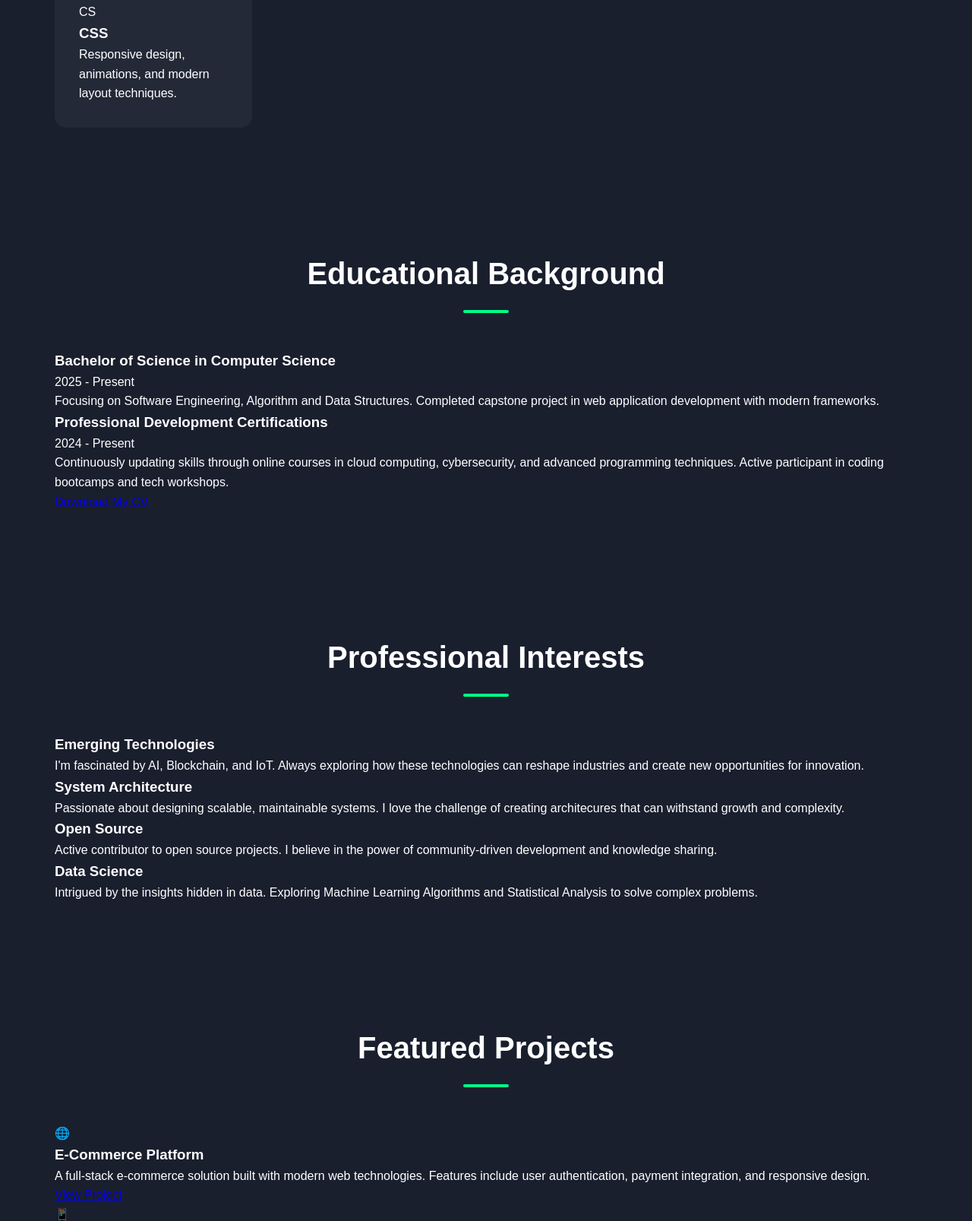
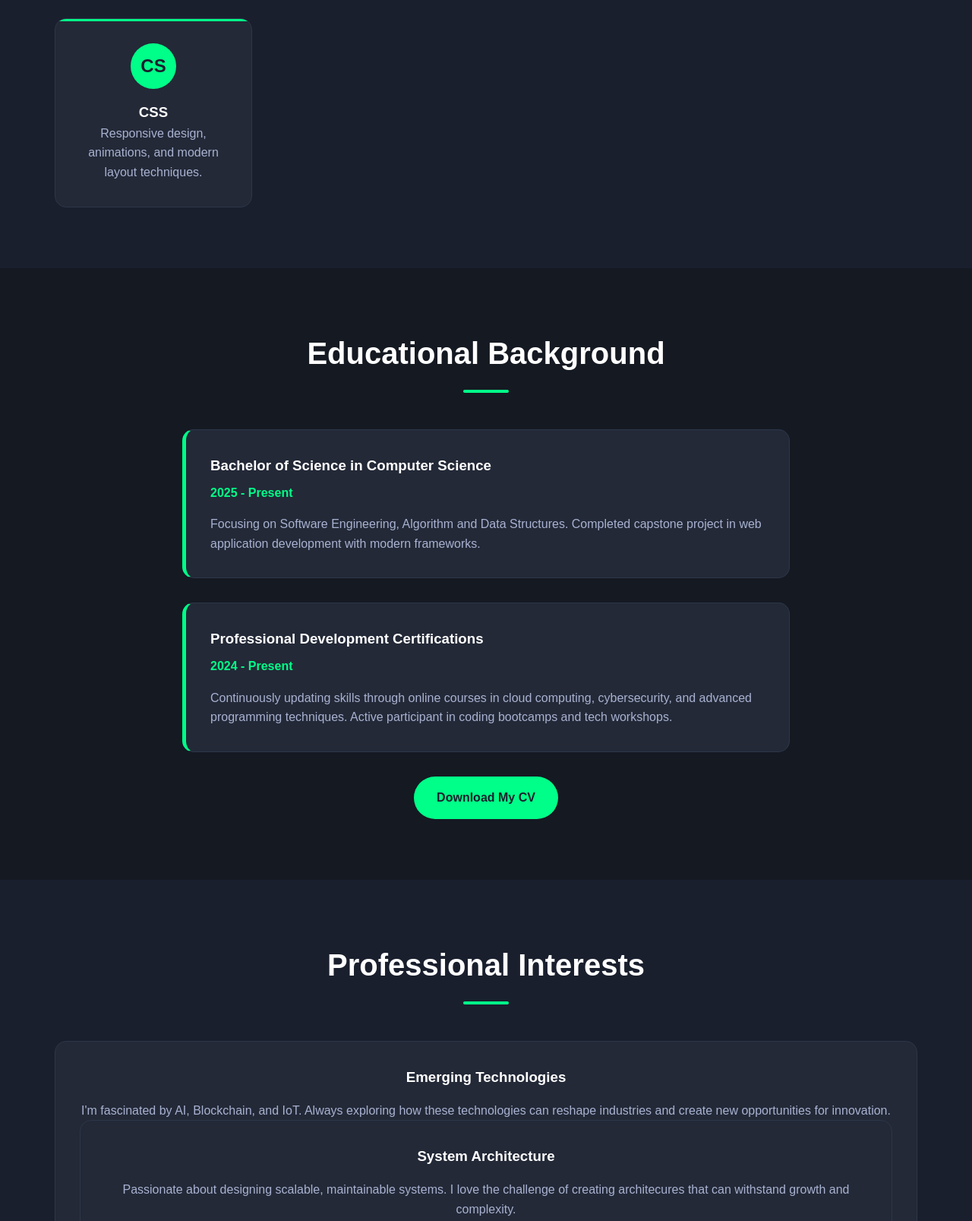
Before and after one commit to MwaranoKelvin/PLP-Personal-Profile-Hackathon, a plain HTML site: page personalPortfolio.html in a window 1280 px wide. Shown: the part 2117-3724 px from the top of the page at 76% size. Drawn offline with Linux system fonts and the light colour scheme; a web font is replaced by a local one.

Commit message:
Changed a few items

```diff
--- a/styles.css
+++ b/styles.css
@@ -301,5 +301,201 @@ main {
 .skill-card {
     background: var(--card-bg);
     padding: 2rem;
-    border-radius: 15px
+    border-radius: 15px;
+    text-align: center;
+    border: 1px solid var(--border-color);
+    transition: all 0.3s ease;
+    position: relative;
+    overflow: hidden;
 }
+.skill-card::before {
+    content: '';
+    position: absolute;
+    top: 0;
+    left: 0;
+    width: 100%;
+    height: 3px;
+    background-color: var(--primary-green);
+
+}
+.skill-card:hover {
+    transform: translateY(-10px);
+    border-color: var(--primary-green);
+    box-shadow: 0 10px 30px rgba(0, 255, 136, 0.1);
+}
+.skill-icon {
+    width: 60px;
+    height: 60px;
+    background: var(--primary-green);
+    border-radius: 50%;
+    display: flex;
+    align-items: center;
+    justify-content: center;
+    margin: 0 auto 1rem;
+    font-size: 1.5rem;
+    color: var(--dark-bg);
+    font-weight: bold;
+
+}
+.skill-card h3 {
+    color: var(--text-white);
+    margin-bottom: 1rem'
+}
+.skill-card p {
+    color: var(--text-gray);
+
+}
+
+
+/*Education Section*/
+#education {
+    background: var(--darker-bg);
+}
+.education-content {
+    max-width: 800px;
+    margin: 0 auto;
+}
+.education-item {
+    background: var(--card-bg);
+    padding: 2rem;
+    border-radius: 15px;
+    margin-bottom: 2rem;
+    border: 1px solid var(--border-color);
+    border-left: 5px solid var(--primary-green);
+}
+.education-item h3 {
+    color: var(--text-white);
+    margin-bottom: 0.5rem;
+}
+.education-item .year {
+    color: var(--primary-green);
+    font-weight: bold;
+    margin-bottom: 1rem;
+}
+.education-item p {
+    color: var(--text-gray);
+}
+.cv-download {
+    text-align: center;
+    margin-top: 2rem;
+    }
+.download-btn {
+    display: inline-block;
+    padding: 15px 30px;
+    background: var(--primary-green);
+    color: var(--dark-bg);
+    text-decoration: none;
+    border-radius: 50px;
+    font-weight: bold;
+    transition: all 0.3s ease;
+}
+
+.download-btn:hover {
+    background: var(--secondary-green);
+    transform: translateY(-2px);
+    box-shadow: 0 10px 30px rgba(0, 255, 136, 0.3);
+}
+
+/*My interests section*/
+#interests {
+    background: var(--dark-bg);
+
+}
+.interest-grid {
+    display: grid;
+    grid-template-columns: repeat(auto-fit, minmax(280px, 1fr));
+    gap: 2rem;
+    margin-top: 2rem;
+}
+.interest-card {
+    background: var(--card-bg);
+    padding: 2rem;
+    border-radius: 15px;
+    text-align: center;
+    border: 1px solid var(--border-color);
+    transition: all 0.3s ease;
+}
+.interest-card:hover {
+    transform: translateY(-5px);
+    border-color: var(--primary-green);
+    box-shadow: 0 10px 30px rgba(0, 255, 36, 0.1);
+
+}
+.interest-card h3 {
+    color: var(--text-white);
+    margin-bottom: 1rem;
+}
+.interest-card p {
+    color: var(--text-gray);
+}
+
+/*Projects Secction Styling*/
+#projects {
+    background: var(--darker-bg);
+}
+.projects-grid {
+    display: grid;
+    grid-template-columns: repeat(auto-fit, minmax(350px, 1fr));
+    gap: 2rem;
+    margin-top: 2rem;
+}
+.project-card {
+    background: var(--card-bg);
+    border-radius: 15px;
+    overflow: hidden;
+    border: 1px solid var(--border-color);
+    transition: all 0.3s ease;
+}
+.project-card:hover {
+    transform: translateY(-10px);
+    border-color: var(--primary-green);
+    box-shadow: 0 10px 30px rgba(0, 255, 136, 0.1);
+}
+
+.project-image {
+    height: 200px;
+    background: linear-gradient(45deg, var(--purple-accent)), var(--primary-green);
+    display: flex;
+    align-items: center;
+    justify-content: center;
+    color: var(--text-white);
+    font-size: 2rem;
+
+}
+.project-content {
+    color:var(--text-gray);
+    margin-bottom: 1.5rem;
+
+}
+.project-link {
+    display: inline-block;
+    padding: 10px 20px;
+    background: transparent;
+    color: var(--primary-green);
+    text-decoration: none;
+    border: 2px solid var(--primary-green);
+    border-radius: 25px;
+    font-size: 0.9rem;
+    transition: all 0.3s ease;
+}
+.project-link:hover {
+    background-color: var(--primary-green);
+    color: var(--dark-bg);
+}
+
+
+/*Contact Form Section*/
+#contact {
+    background: var(--dark-bg);
+
+}
+.contact-content {
+    max-width: 600px;
+    margin: 0 auto;
+}
+.contact-form {
+    background: var(--card-bg);
+    padding: 3rem;
+    border-radius: 15px;
+    border: 1px solid var(--border-color);
+}
```
